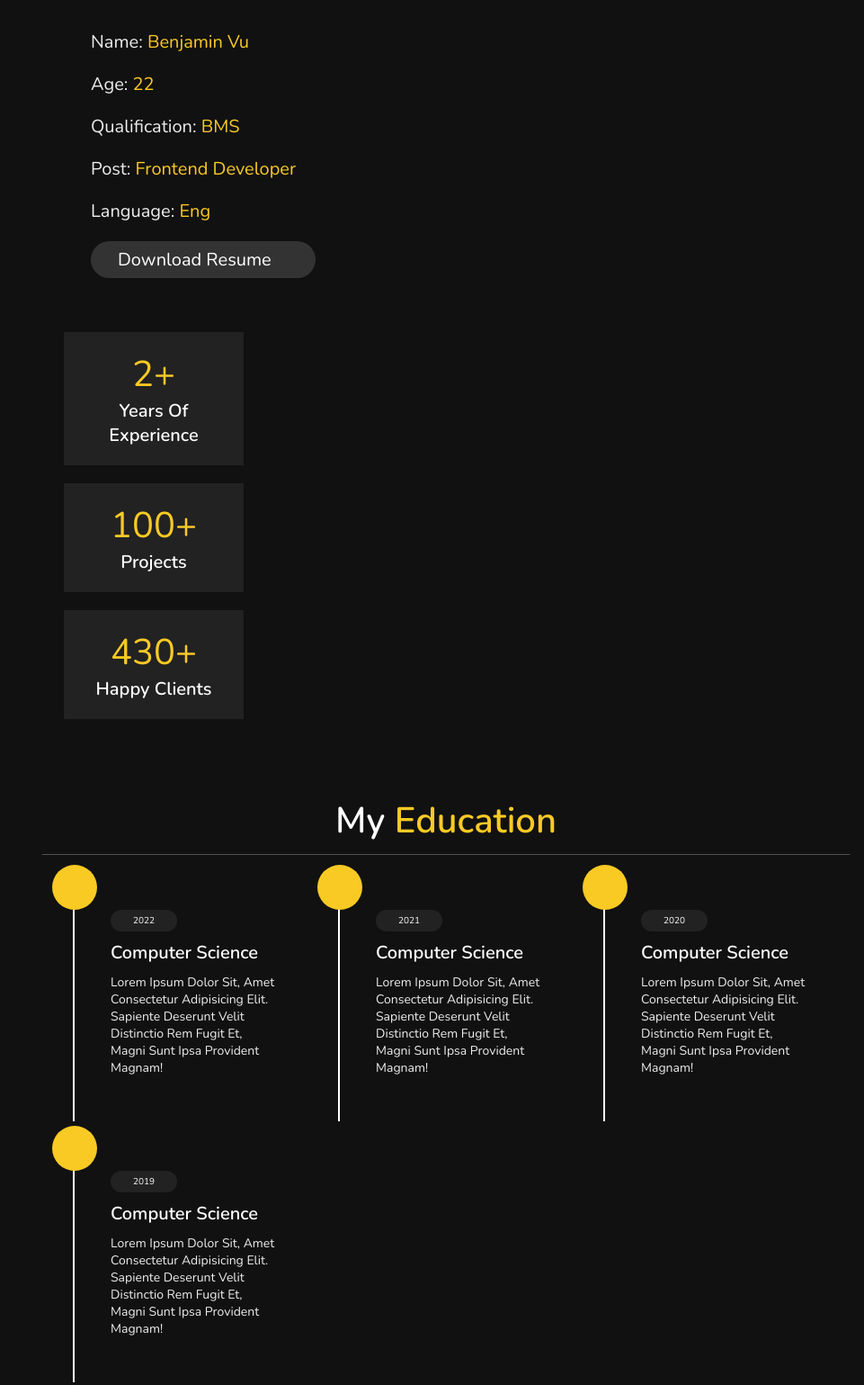
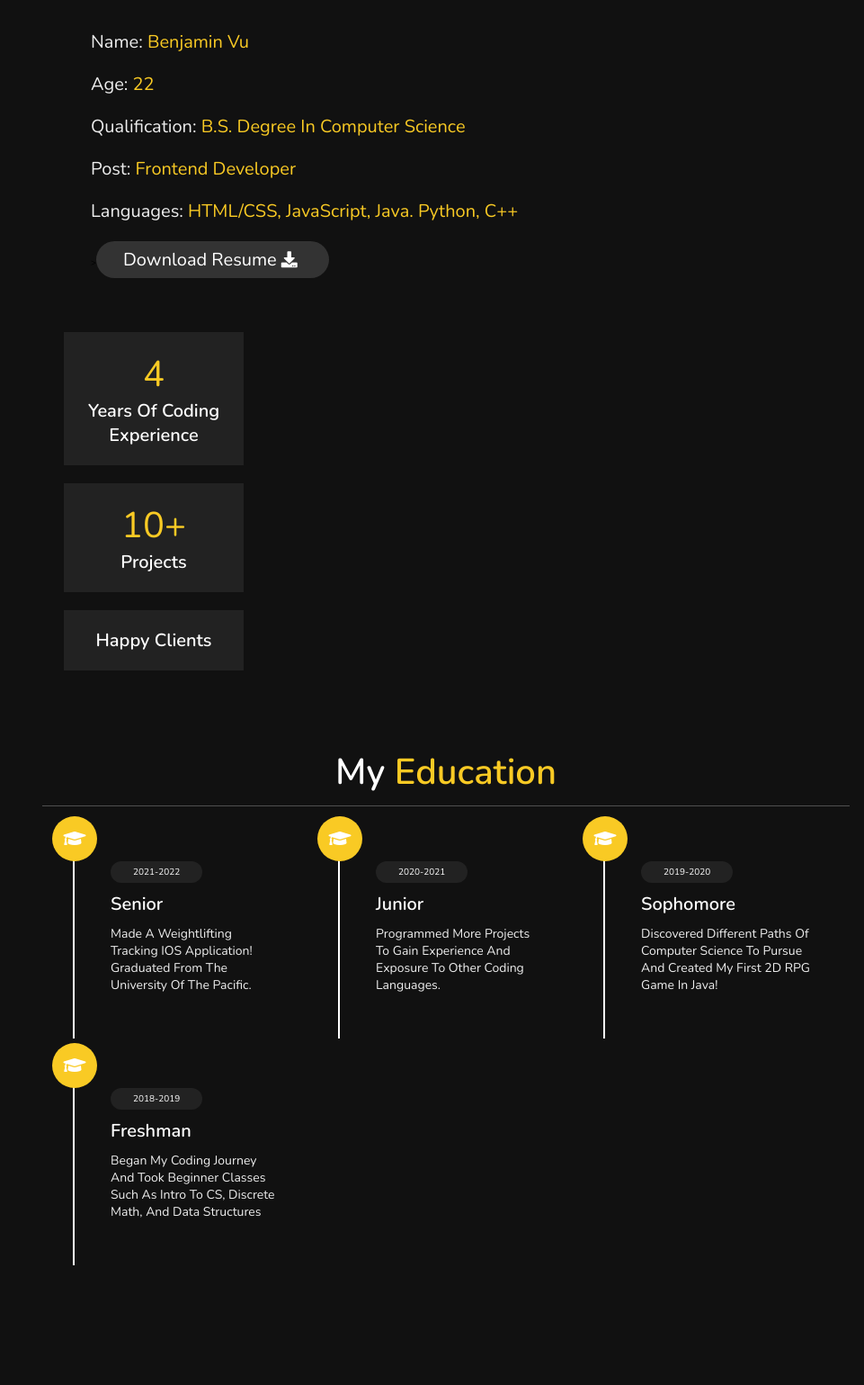
Before and after one commit to b3nvu/resume, a plain HTML site: page index.html in a window 1280 px wide. Shown: the part 904-2443 px from the top of the page at 90% size, without its empty margins (319-1280 px from the left). Drawn offline with nearby package versions, Linux system fonts and the light colour scheme.

Commit message:
made edits to descriptions

```diff
--- a/index.html
+++ b/index.html
@@ -6,7 +6,7 @@
     <meta name="viewport" content="width=device-width, initial-scale=1.0">
     <title>Benjamin Vu Resume</title>
     <link href="style.css" rel = "stylesheet">
-    <link href="https://stackpath.bootstrapcdn.com/font-awesome/4.7.0/css/font-awesome.min.css" rel = "stylesheet">
+    <link rel="stylesheet" href="https://use.fontawesome.com/releases/v5.0.7/css/all.css">
 </head>
 <body>
 
@@ -40,9 +40,9 @@
 
     <section class="home" id = "home">
 
-        <h3>HELLO</h3>
-        <h1>I'M <span>Benjamin Vu</span></h1>
-        <p> Lorem ipsum dolor sit amet consectetur adipisicing elit. Deleniti nobis officia laborum laudantium assumenda vitae error asperiores sit possimus libero. Lorem ipsum dolor sit amet, consectetur adipisicing elit. Impedit, ab?
+        <h3>Hello</h3>
+        <h1>I'm <span>Benjamin Vu</span></h1>
+        <p> I am a recent graduate from the University of the Pacific and am excited to begin my journey in tech!
         </p>
         <a href = #about><button class = "btn">about me<i class = "fas fa-user"></i></button></a>
 
@@ -56,27 +56,27 @@
 
         <div class = "row">
             <div class = "info">
-                <h3> <span> name: </span>benjamin Vu</h3>
+                <h3> <span> name: </span>Benjamin Vu</h3>
                 <h3> <span> age: </span>22</h3>
-                <h3> <span> qualification: </span>BMS</h3>
+                <h3> <span> qualification: </span>B.S. degree in Computer Science</h3>
                 <h3> <span> post: </span>frontend developer</h3>
-                <h3> <span> language: </span>eng</h3>
-                <a href = #about><button class = "btn">download resume<i class = "fas fa-download"></i></button></a>
+                <h3> <span> Languages: </span>HTML/CSS, JavaScript, Java. Python, C++</h3>
+                <a href = "images/BenjaminVu-Resume.jpg" download = ""></a> ><button class = "btn">download resume<i class = "fas fa-download"></i></button></a>
             </div>
 
             <div class = "counter">
                 <div class = "box">
-                    <span>2+</span>
-                    <h3>years of experience</h3>
+                    <span>4</span>
+                    <h3>years of coding experience</h3>
                 </div>
 
                 <div class = "box">
-                    <span>100+</span>
+                    <span>10+</span>
                     <h3>projects</h3>
                 </div>
 
                 <div class = "box">
-                    <span>430+</span>
+                    <span></span>
                     <h3> happy clients</h3>
             </div>
 
@@ -95,27 +95,27 @@
 
             <div class="box">
                 <i class="fas fa-graduation-cap"></i>
-                <span>2022</span>
-                <h3>computer science</h3>
-                <p>Lorem ipsum dolor sit, amet consectetur adipisicing elit. Sapiente deserunt velit distinctio rem fugit et, magni sunt ipsa provident magnam!</p>
+                <span>2021-2022</span>
+                <h3>Senior</h3>
+                <p>Made a weightlifting tracking iOS application! Graduated from the University of the Pacific.</p>
             </div>
             <div class="box">
                 <i class="fas fa-graduation-cap"></i>
-                <span>2021</span>
-                <h3>computer science</h3>
-                <p>Lorem ipsum dolor sit, amet consectetur adipisicing elit. Sapiente deserunt velit distinctio rem fugit et, magni sunt ipsa provident magnam!</p>
+                <span>2020-2021</span>
+                <h3>Junior</h3>
+                <p>Programmed more projects to gain experience and exposure to other coding languages. </p>
             </div>
             <div class="box">
                 <i class="fas fa-graduation-cap"></i>
-                <span>2020</span>
-                <h3>computer science</h3>
-                <p>Lorem ipsum dolor sit, amet consectetur adipisicing elit. Sapiente deserunt velit distinctio rem fugit et, magni sunt ipsa provident magnam!</p>
+                <span>2019-2020</span>
+                <h3>Sophomore</h3>
+                <p>Discovered different paths of Computer Science to pursue and created my first 2D RPG game in Java!</p>
             </div>
             <div class="box">
                 <i class="fas fa-graduation-cap"></i>
-                <span>2019</span>
-                <h3>computer science</h3>
-                <p>Lorem ipsum dolor sit, amet consectetur adipisicing elit. Sapiente deserunt velit distinctio rem fugit et, magni sunt ipsa provident magnam!</p>
+                <span>2018-2019</span>
+                <h3>Freshman</h3>
+                <p>Began my coding journey and took beginner classes such as Intro to CS, Discrete Math, and Data Structures</p>
             </div>
 
 
```
Also changed, not shown: images/BenjaminVu-Resume.jpg (added).
